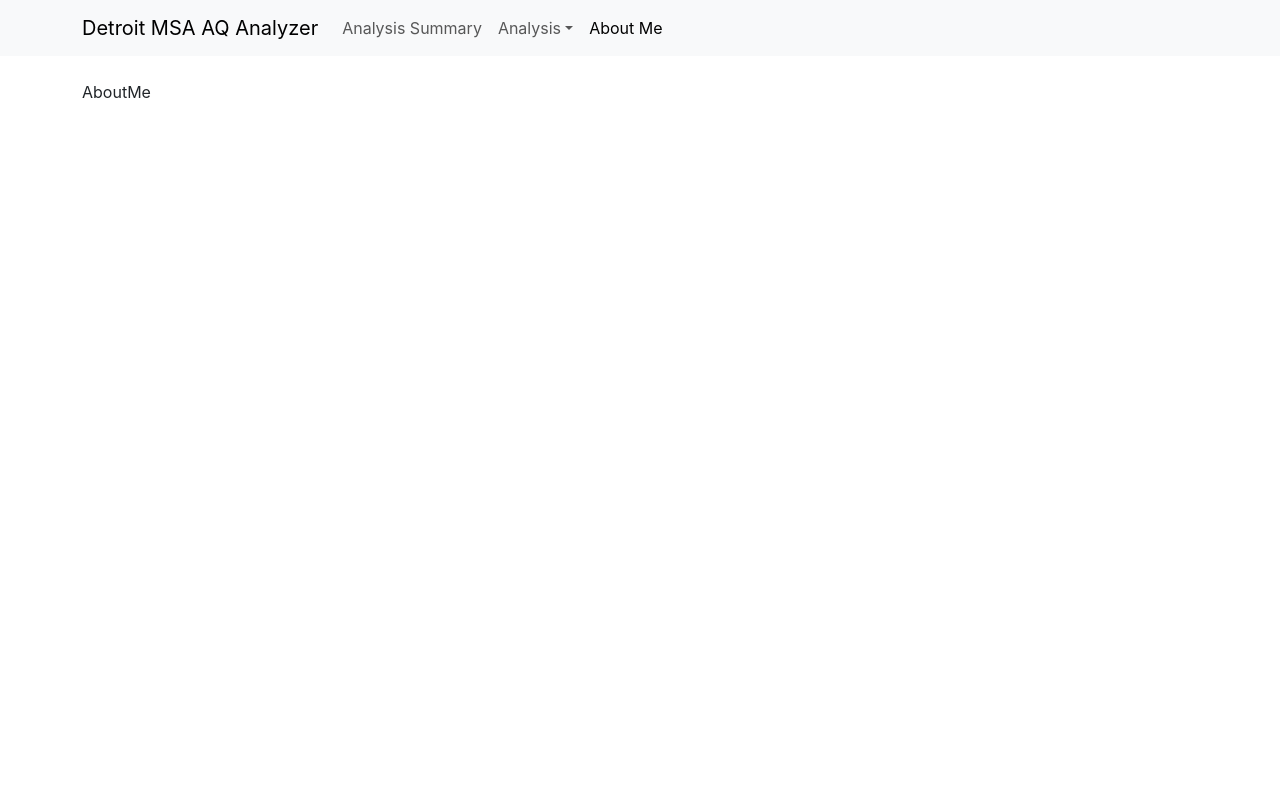
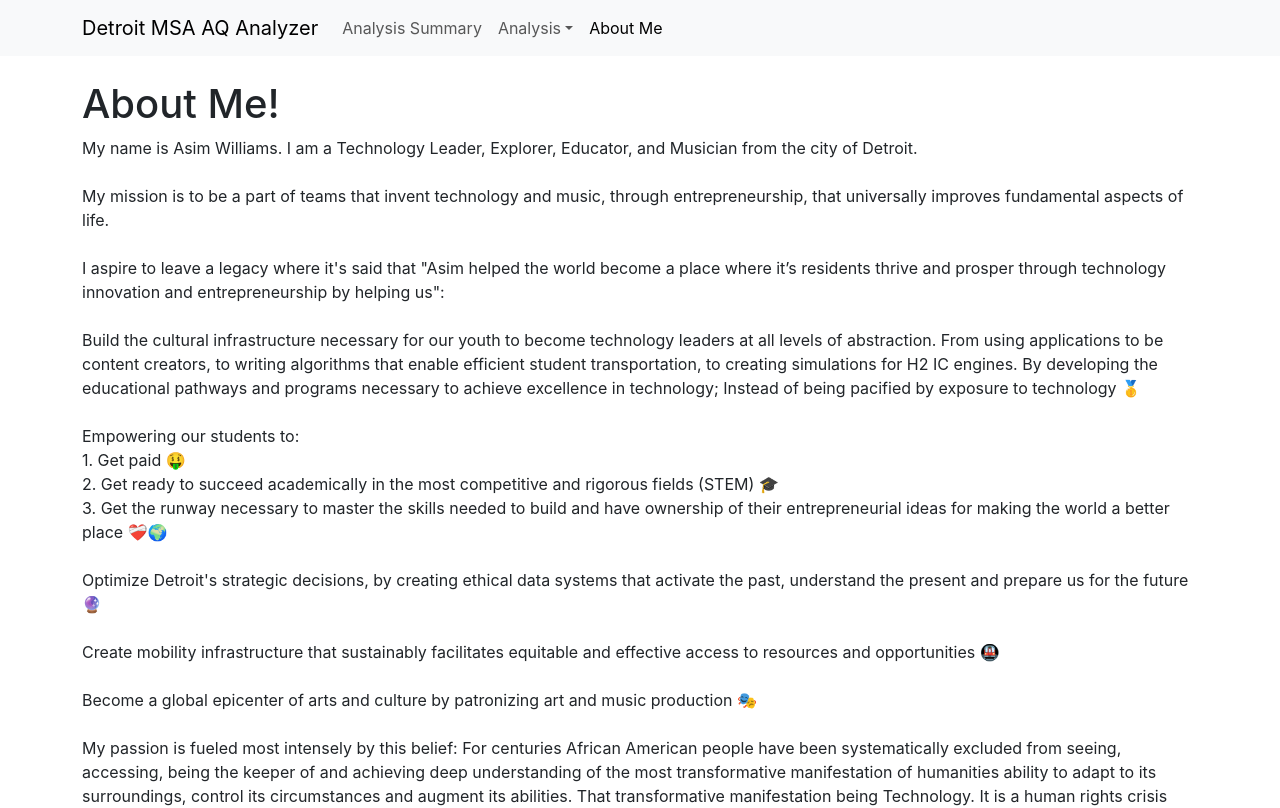
Before and after one commit to ahdeah/detroit-msa-aq-analyzer-epfp2, a React (Create React App) app in the folder frontend/: page /about in a window 1280 px wide. Shown: the top 808 px of the page. Built offline with nearby package versions, Linux system fonts and the light colour scheme.

Commit message:
added headings to analysis pages and populated about me with content

```diff
--- a/frontend/package.json
+++ b/frontend/package.json
@@ -8,6 +8,7 @@
     "@testing-library/react": "^16.2.0",
     "@testing-library/user-event": "^13.5.0",
     "bootstrap": "^5.3.5",
+    "d3": "^7.9.0",
     "react": "^19.0.0",
     "react-bootstrap": "^2.10.9",
     "react-dom": "^19.0.0",
--- a/frontend/src/features/about-me/components/AboutMe.jsx
+++ b/frontend/src/features/about-me/components/AboutMe.jsx
@@ -1,9 +1,75 @@
-import React from 'react'
+import React from "react";
+import aboutMeImg from "../../../assets/images/about-me-pic.jpg";
 
 const AboutMe = () => {
   return (
-    <div>AboutMe</div>
-  )
-}
+    <div>
+      <div>
+        <h1>About Me!</h1>
+        <p>
+          My name is Asim Williams. I am a Technology Leader, Explorer,
+          Educator, and Musician from the city of Detroit.
+          <br />
+          <br />
+          My mission is to be a part of teams that invent technology and music,
+          through entrepreneurship, that universally improves fundamental
+          aspects of life.
+          <br />
+          <br />
+          I aspire to leave a legacy where it's said that "Asim helped the world
+          become a place where it’s residents thrive and prosper through
+          technology innovation and entrepreneurship by helping us":
+          <br />
+          <br />
+          Build the cultural infrastructure necessary for our youth to become
+          technology leaders at all levels of abstraction. From using
+          applications to be content creators, to writing algorithms that enable
+          efficient student transportation, to creating simulations for H2 IC
+          engines. By developing the educational pathways and programs necessary
+          to achieve excellence in technology; Instead of being pacified by
+          exposure to technology 🥇
+          <br />
+          <br />
+          Empowering our students to:
+          <br />
+          1. Get paid 🤑
+          <br />
+          2. Get ready to succeed academically in the most competitive and
+          rigorous fields (STEM) 🎓
+          <br />
+          3. Get the runway necessary to master the skills needed to build and
+          have ownership of their entrepreneurial ideas for making the world a
+          better place ❤️‍🩹🌍
+          <br />
+          <br />
+          Optimize Detroit's strategic decisions, by creating ethical data
+          systems that activate the past, understand the present and prepare us
+          for the future 🔮
+          <br />
+          <br />
+          Create mobility infrastructure that sustainably facilitates equitable
+          and effective access to resources and opportunities 🚇
+          <br />
+          <br />
+          Become a global epicenter of arts and culture by patronizing art and
+          music production 🎭
+          <br />
+          <br />
+          My passion is fueled most intensely by this belief: For centuries
+          African American people have been systematically excluded from seeing,
+          accessing, being the keeper of and achieving deep understanding of the
+          most transformative manifestation of humanities ability to adapt to
+          its surroundings, control its circumstances and augment its abilities.
+          That transformative manifestation being Technology. It is a human
+          rights crisis that has ubiquitous and cascading negative social,
+          economic and political consequences.
+        </p>
+      </div>
+      <div>
+        <img src={aboutMeImg} alt="pic-of-asim" width={410} height={512} />
+      </div>
+    </div>
+  );
+};
 
-export default AboutMe
+export default AboutMe;
--- a/frontend/src/features/analysis/components/GeographicMap.jsx
+++ b/frontend/src/features/analysis/components/GeographicMap.jsx
@@ -1,9 +1,17 @@
-import React from 'react'
+import React from "react";
 
 const GeographicMap = () => {
   return (
-    <div>GeographicMap</div>
-  )
-}
+    <div>
+      <h1>Geographic Map</h1>
+      <p>
+        <strong>
+          Which monitoring sites consistently report the highest and lowest air
+          quality, and how do these relate to their geographic locations?
+        </strong>
+      </p>
+    </div>
+  );
+};
 
-export default GeographicMap
+export default GeographicMap;
--- a/frontend/src/features/analysis/components/SiteComparison.jsx
+++ b/frontend/src/features/analysis/components/SiteComparison.jsx
@@ -1,9 +1,18 @@
-import React from 'react'
+import React from "react";
 
 const SiteComparison = () => {
   return (
-    <div>SiteComparison</div>
-  )
-}
+    <div>
+      <h1>Site Comparisons</h1>
+      <p>
+        <strong>
+          How does air quality (PM2.5 levels) compare across the 12 monitoring
+          sites in the Detroit metro area?
+        </strong>
+      </p>
 
-export default SiteComparison
+    </div>
+  );
+};
+
+export default SiteComparison;
--- a/frontend/src/features/analysis/components/TimeTrends.jsx
+++ b/frontend/src/features/analysis/components/TimeTrends.jsx
@@ -1,9 +1,17 @@
-import React from 'react'
+import React from "react";
 
 const TimeTrends = () => {
   return (
-    <div>TimeTrends</div>
-  )
-}
+    <div>
+      <h1>Time Trends</h1>
+      <p>
+        <strong>
+          Are there consistent temporal patterns in air quality across all sites
+          (daily, weekly, or monthly trends)?
+        </strong>
+      </p>
+    </div>
+  );
+};
 
-export default TimeTrends
+export default TimeTrends;
```
Also changed, not shown: 2 other files (tests, documents, lock files or other folders).
